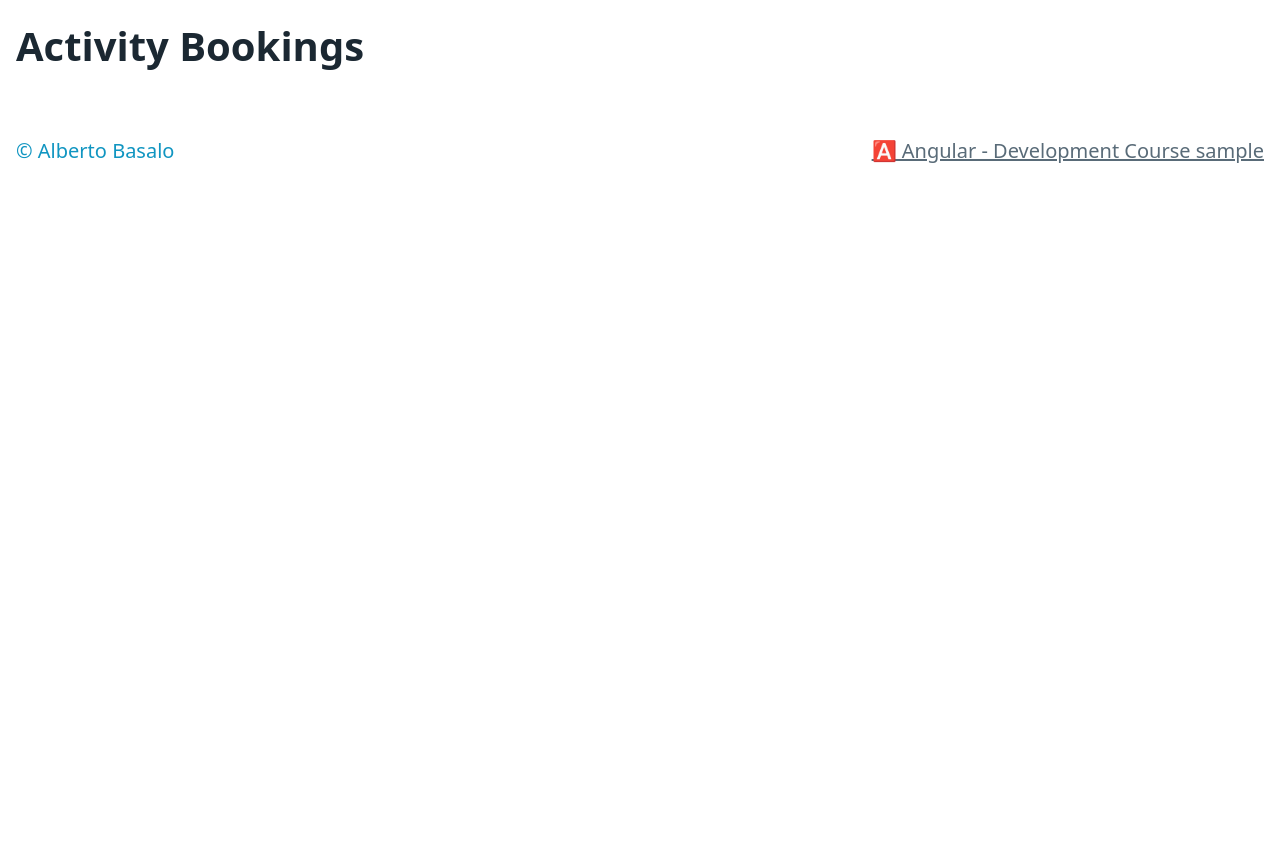
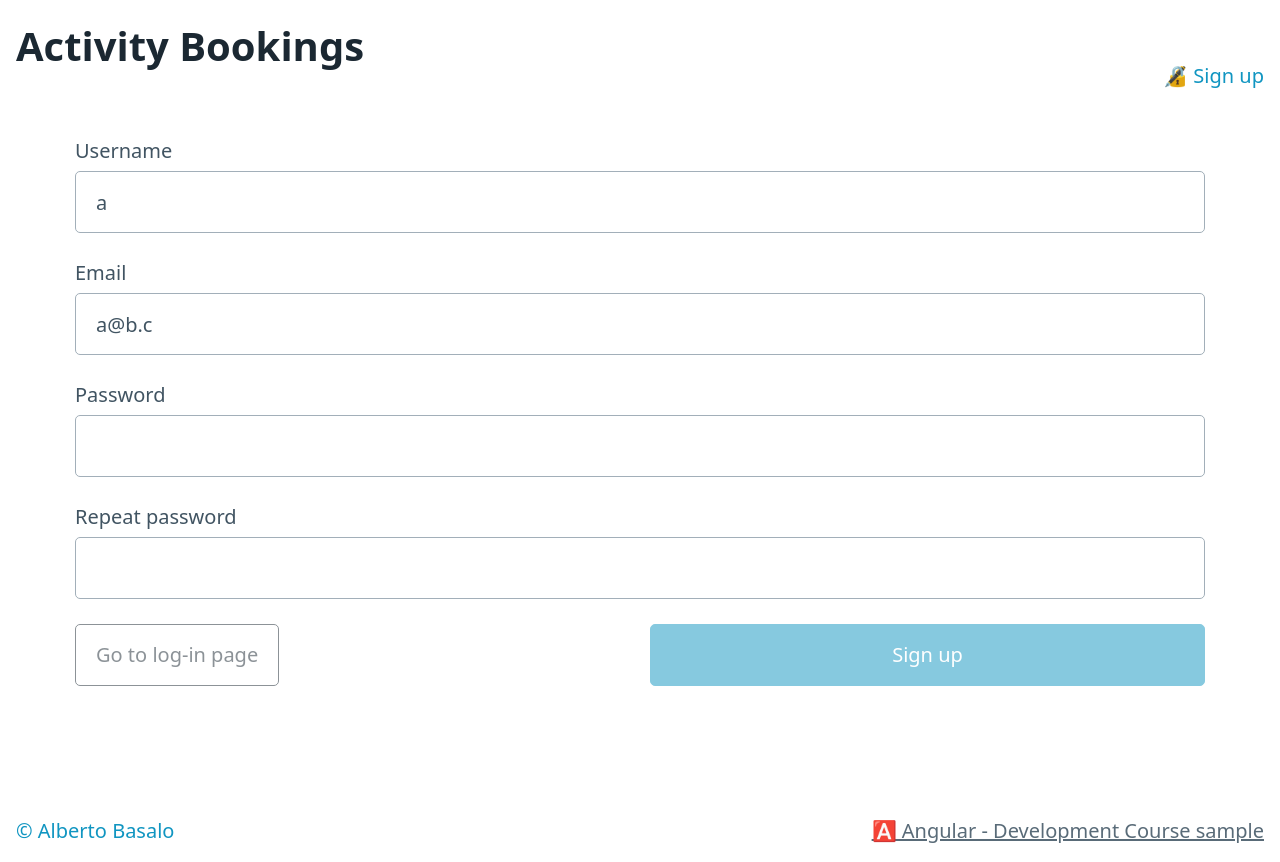
Before and after one commit to AlbertoBasalo/ng-dev, an Angular app: page /auth/sign-up in a window 1280 px wide. Before the commit this address led to /. Before the commit the page ends 800 px from the top, so only its background shows below. Built offline with nearby package versions, Linux system fonts and the light colour scheme.

Commit message:
feat: sig up page

```diff
--- a/src/app/app.routes.ts
+++ b/src/app/app.routes.ts
@@ -1,3 +1,17 @@
 import { Routes } from '@angular/router';
+import { HomePage } from './routes/home/home.page';
 
-export const routes: Routes = [];
+export const routes: Routes = [
+  {
+    path: '',
+    component: HomePage,
+  },
+  {
+    path: 'auth/sign-up',
+    loadComponent: () => import('./routes/auth/sign-up/sign-up.page'),
+  },
+  {
+    path: '**',
+    redirectTo: '',
+  },
+];
--- a/src/app/layout/header/header.component.ts
+++ b/src/app/layout/header/header.component.ts
@@ -1,13 +1,20 @@
 import { CommonModule } from '@angular/common';
 import { ChangeDetectionStrategy, Component, Input } from '@angular/core';
+import { RouterLink } from '@angular/router';
 
 @Component({
   selector: 'lab-header',
   standalone: true,
-  imports: [CommonModule],
+  imports: [CommonModule, RouterLink],
   template: `
     <header>
-      <h1>{{ title }}</h1>
+      <nav>
+        <h1 [routerLink]="['/']">{{ title }}</h1>
+        <ul>
+          <li [routerLink]="['auth', 'sign-up']"><a>🔏 Sign up</a></li>
+          <!-- <li><a>🔐 Log in</a></li> -->
+        </ul>
+      </nav>
     </header>
   `,
   changeDetection: ChangeDetectionStrategy.OnPush,
--- /dev/null
+++ b/src/app/routes/auth/sign-up/sign-up.page.ts
@@ -0,0 +1,134 @@
+import { CommonModule } from '@angular/common';
+import { ChangeDetectionStrategy, Component } from '@angular/core';
+import {
+  AbstractControl,
+  FormControl,
+  FormGroup,
+  ReactiveFormsModule,
+  ValidationErrors,
+  ValidatorFn,
+  Validators,
+} from '@angular/forms';
+
+@Component({
+  selector: 'lab-sign-up',
+  standalone: true,
+  imports: [CommonModule, ReactiveFormsModule],
+  template: `
+    <form [formGroup]="form">
+      <label for="username">
+        <span for="username">Username </span>
+        <sub *ngIf="markError('username')">
+          <i>{{ getError('username') }}</i>
+        </sub>
+        <input
+          id="username"
+          type="text"
+          formControlName="username"
+          [attr.aria-invalid]="markError('username')"
+        />
+      </label>
+      <label for="email">
+        <span>Email</span>
+        <sub *ngIf="markError('email')">
+          <i>{{ getError('email') }}</i>
+        </sub>
+        <input
+          id="email"
+          type="email"
+          formControlName="email"
+          [attr.aria-invalid]="markError('email')"
+        />
+      </label>
+      <label for="password">
+        <span>Password</span>
+        <sub *ngIf="markError('password')">
+          <i>{{ getError('password') }}</i>
+        </sub>
+        <input
+          id="password"
+          type="password"
+          formControlName="password"
+          [attr.aria-invalid]="markError('password')"
+        />
+      </label>
+      <label for="repeatPassword">
+        <span>Repeat password</span>
+        <sub *ngIf="markError('repeatPassword')">
+          <i>{{ getError('repeatPassword') }}</i>
+        </sub>
+        <input
+          id="repeatPassword"
+          type="password"
+          formControlName="repeatPassword"
+          [attr.aria-invalid]="markError('repeatPassword')"
+        />
+      </label>
+      <section class="grid">
+        <section>
+          <a role="button" class="contrast outline">Go to log-in page</a>
+        </section>
+        <section>
+          <button
+            type="submit"
+            (click)="onSingUpClick()"
+            [disabled]="form.invalid"
+          >
+            Sign up
+          </button>
+        </section>
+      </section>
+    </form>
+  `,
+  styles: [],
+  changeDetection: ChangeDetectionStrategy.OnPush,
+})
+export default class SignUpPage {
+  form = new FormGroup(
+    {
+      username: new FormControl('a', [
+        Validators.required,
+        Validators.minLength(3),
+      ]),
+      email: new FormControl('a@b.c', [Validators.required, Validators.email]),
+      password: new FormControl('', passwordValidations),
+      repeatPassword: new FormControl('', passwordValidations),
+    },
+    {
+      validators: [mismatch('password', 'repeatPassword')],
+    }
+  );
+
+  onSingUpClick(): void {
+    console.log(this.form.value);
+  }
+
+  markError(controlName: string): boolean | null {
+    const control = this.form.get(controlName);
+    if (!control) return null;
+    if (!(control.touched || control.dirty)) return null;
+    return control.invalid && (control.touched || control.dirty);
+  }
+
+  getError(controlName: string): string {
+    const control = this.form.get(controlName);
+    if (!control) return '';
+    if (!(control.touched || control.dirty)) return '';
+    return JSON.stringify(control.errors);
+  }
+}
+
+const passwordValidations = [
+  Validators.required,
+  Validators.minLength(4),
+  Validators.maxLength(8),
+  Validators.pattern(/^(?=.*[0-9])(?=.*[a-zA-Z])([a-zA-Z0-9]+)$/),
+];
+
+function mismatch(target: string, repeat: string): ValidatorFn {
+  return (form: AbstractControl): null | ValidationErrors => {
+    const password = form.get(target)?.value;
+    const repeatPassword = form.get(repeat)?.value;
+    return password === repeatPassword ? null : { mismatch: true };
+  };
+}
--- /dev/null
+++ b/src/app/routes/home/home.page.ts
@@ -0,0 +1,12 @@
+import { CommonModule } from '@angular/common';
+import { ChangeDetectionStrategy, Component } from '@angular/core';
+
+@Component({
+  selector: 'lab-home',
+  standalone: true,
+  imports: [CommonModule],
+  template: ` <p>home works!</p> `,
+  styles: [],
+  changeDetection: ChangeDetectionStrategy.OnPush,
+})
+export class HomePage {}
```
Also changed, not shown: 3 other files (tests, documents, lock files or other folders).
